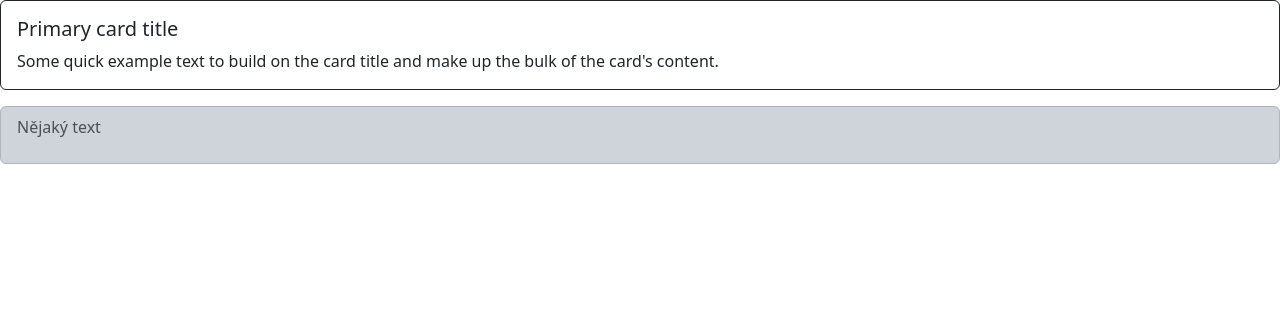
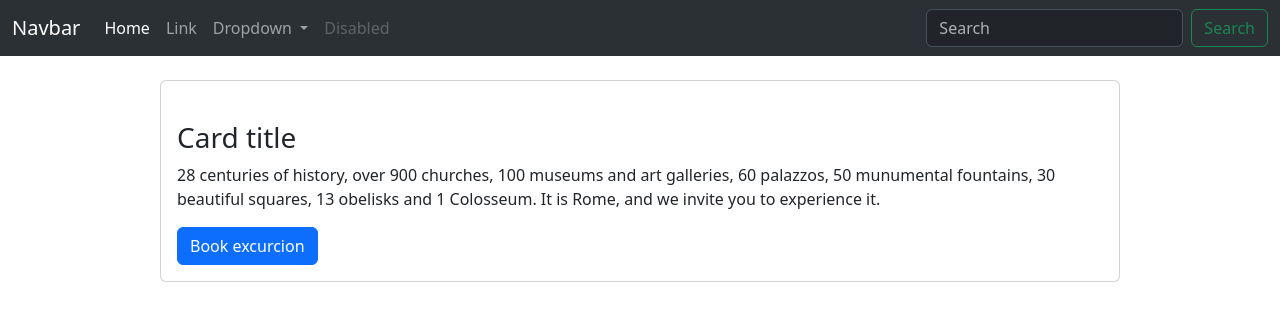
Before and after one commit to OndrejKabrt/BootstrapHomeWork, a plain HTML site: page index.html in a window 1280 px wide. Drawn offline with nearby package versions, Linux system fonts and the light colour scheme.

Commit message:
Second commit

```diff
--- a/index.html
+++ b/index.html
@@ -8,26 +8,56 @@
 </head>
 <body>
 
+    <nav class="navbar navbar-expand-lg bg-body-tertiary" data-bs-theme="dark">
+        <div class="container-fluid">
+          <a class="navbar-brand" href="#">Navbar</a>
+          <button class="navbar-toggler" type="button" data-bs-toggle="collapse" data-bs-target="#navbarSupportedContent" aria-controls="navbarSupportedContent" aria-expanded="false" aria-label="Toggle navigation">
+            <span class="navbar-toggler-icon"></span>
+          </button>
+          <div class="collapse navbar-collapse" id="navbarSupportedContent">
+            <ul class="navbar-nav me-auto mb-2 mb-lg-0">
+              <li class="nav-item">
+                <a class="nav-link active" aria-current="page" href="#">Home</a>
+              </li>
+              <li class="nav-item">
+                <a class="nav-link" href="#">Link</a>
+              </li>
+              <li class="nav-item dropdown">
+                <a class="nav-link dropdown-toggle" href="#" role="button" data-bs-toggle="dropdown" aria-expanded="false">
+                  Dropdown
+                </a>
+                <ul class="dropdown-menu">
+                  <li><a class="dropdown-item" href="#">Action</a></li>
+                  <li><a class="dropdown-item" href="#">Another action</a></li>
+                  <li><hr class="dropdown-divider"></li>
+                  <li><a class="dropdown-item" href="#">Something else here</a></li>
+                </ul>
+              </li>
+              <li class="nav-item">
+                <a class="nav-link disabled" aria-disabled="true">Disabled</a>
+              </li>
+            </ul>
+            <form class="d-flex" role="search">
+              <input class="form-control me-2" type="search" placeholder="Search" aria-label="Search">
+              <button class="btn btn-outline-success" type="submit">Search</button>
+            </form>
+          </div>
+        </div>
+      </nav>
+      <br>
 
-    <div class="card border-dark mb-3" style="max-width: 100;" >
-        <div class="card-body" >
-          <h5 class="card-title">Primary card title</h5>
-          <p class="card-text">Some quick example text to build on the card title and make up the bulk of the card's content.</p>
+
+
+
+
+    <div class="card mx-auto" style="width: 75%; ">
+        <div class="card-body">
+        <br>
+          <h3 class="card-title">Card title</h3>
+          <p class="card-text">28 centuries of history, over 900 churches, 100 museums and art galleries, 60 palazzos, 50 munumental fountains, 30 beautiful squares, 13 obelisks and 1 Colosseum. It is Rome, and we invite you to experience it.</p>
+          <a href="#" class="btn btn-primary">Book excurcion</a>
         </div>
       </div>
-
-
-    <div class="list-group">
-        <a href="#" class="list-group-item list-group-item-action list-group-item-dark">
-            <p>
-                Nějaký text
-            </p>
-            <p>
-
-            </p>
-
-        </a>
-    </div>
 
     <script src="https://cdn.jsdelivr.net/npm/bootstrap@5.3.2/dist/js/bootstrap.bundle.min.js" integrity="sha384-C6RzsynM9kWDrMNeT87bh95OGNyZPhcTNXj1NW7RuBCsyN/o0jlpcV8Qyq46cDfL" crossorigin="anonymous"></script>
 </body>
```
